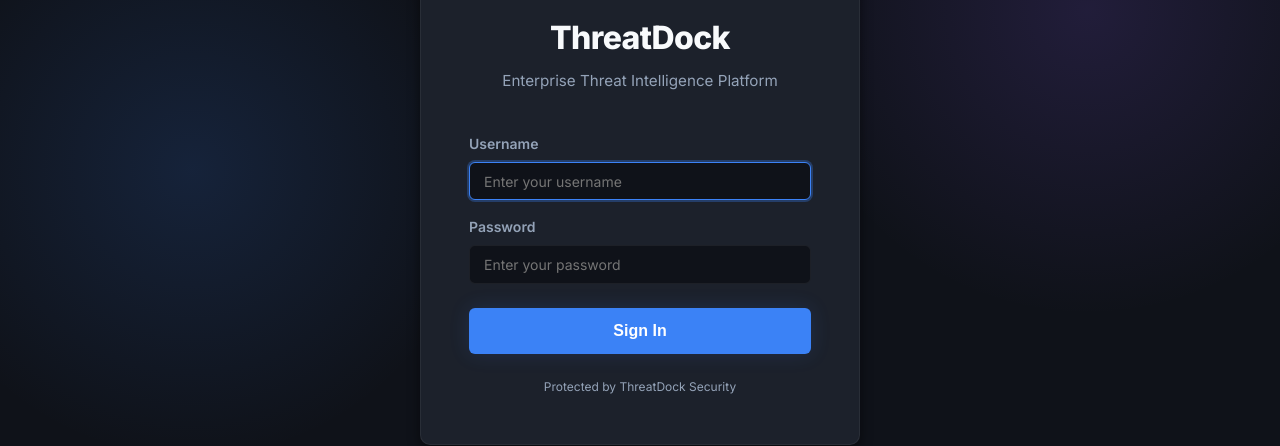
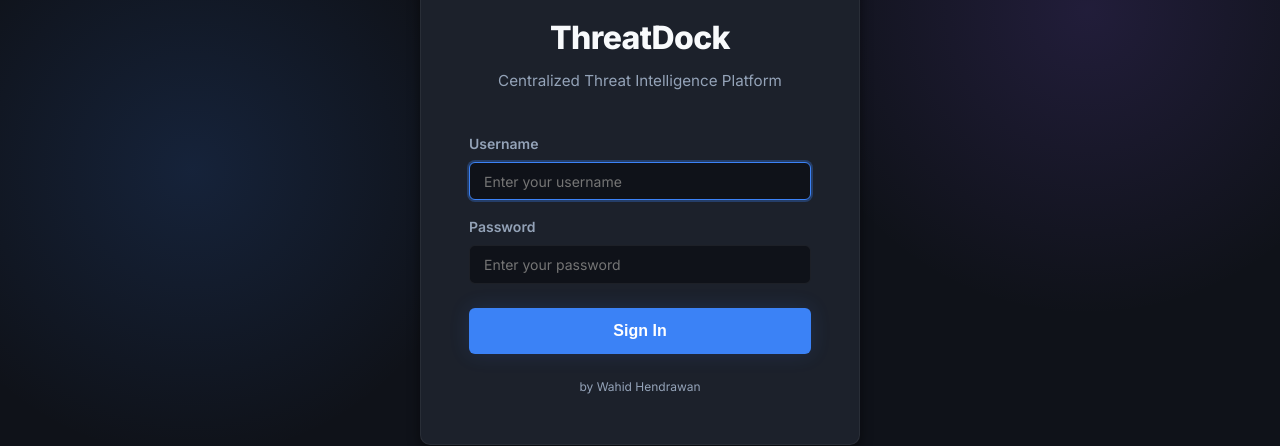
Before and after one commit to wahidhendrawan/ThreatDock, a React (Create React App) app in the folder frontend/: page / in a window 1280 px wide. Shown: the part 230-676 px from the top of the page. Built offline with nearby package versions, Linux system fonts and the light colour scheme; no server answers.

Commit message:
chore: update platform description and footer link

```diff
--- a/frontend/public/index.html
+++ b/frontend/public/index.html
@@ -4,7 +4,7 @@
     <meta charset="utf-8" />
     <meta name="viewport" content="width=device-width, initial-scale=1" />
     <meta name="theme-color" content="#0B1120" />
-    <meta name="description" content="ThreatDock - Enterprise Threat Intelligence Platform" />
+    <meta name="description" content="ThreatDock - Centralized Threat Intelligence Platform" />
     <link rel="preconnect" href="https://fonts.googleapis.com" />
     <link rel="preconnect" href="https://fonts.gstatic.com" crossorigin />
     <link href="https://fonts.googleapis.com/css2?family=Inter:wght@300;400;500;600;700;800&family=JetBrains+Mono:wght@400;500;700&display=swap" rel="stylesheet" />
--- a/frontend/src/App.js
+++ b/frontend/src/App.js
@@ -284,7 +284,7 @@ function AppContent() {
               </svg>
             </div>
             <h1 className="brand-title" style={{ fontSize: '2rem', marginTop: '1rem', color: 'var(--text-main)' }}>ThreatDock</h1>
-            <p className="page-subtitle" style={{ marginTop: '0.5rem' }}>Enterprise Threat Intelligence Platform</p>
+            <p className="page-subtitle" style={{ marginTop: '0.5rem' }}>Centralized Threat Intelligence Platform</p>
           </div>
 
           {loginError && (
@@ -380,7 +380,7 @@ function AppContent() {
           )}
 
           <p style={{ marginTop: '1.5rem', fontSize: '0.75rem', color: 'var(--text-muted)', textAlign: 'center' }}>
-            Protected by ThreatDock Security
+            <a href="https://www.linkedin.com/in/wahid-hendrawan-398385176" target="_blank" rel="noopener noreferrer" style={{ color: 'inherit', textDecoration: 'none' }}>by Wahid Hendrawan</a>
           </p>
         </div>
       </div>
```
